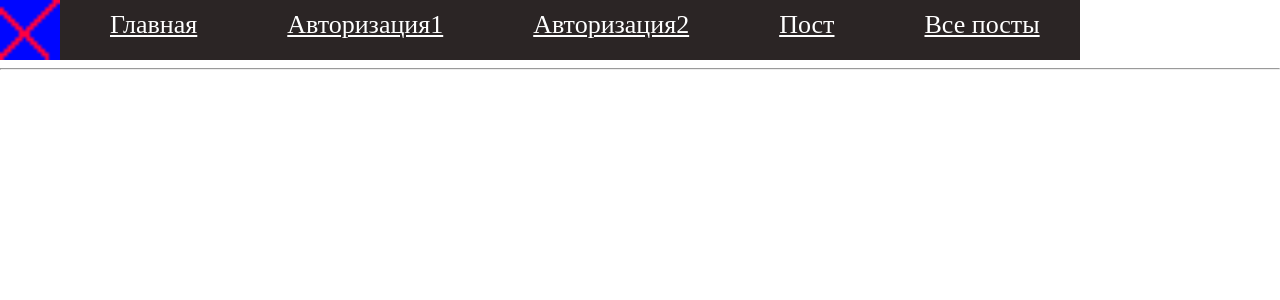
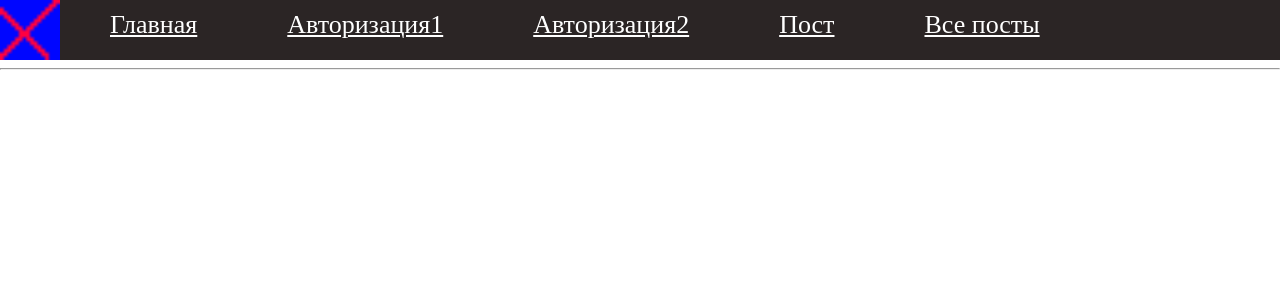
Before and after one commit to OtvetiStepik/myfamily, a Flask app: page / in a window 1280 px wide. Shown: the top 300 px of the page. Run offline with Flask 2, Linux system fonts and the light colour scheme; data comes from the database, SQL or seed files in the repository.

Commit message:
22.01 съехал

```diff
--- a/static/css/style.css
+++ b/static/css/style.css
@@ -29,4 +29,5 @@ ul.mainmenu a:hover {color:#ffffff;}
 div {
   display: flex;
   flex-direction: row;
+  background: #2b2525;
 }
```
